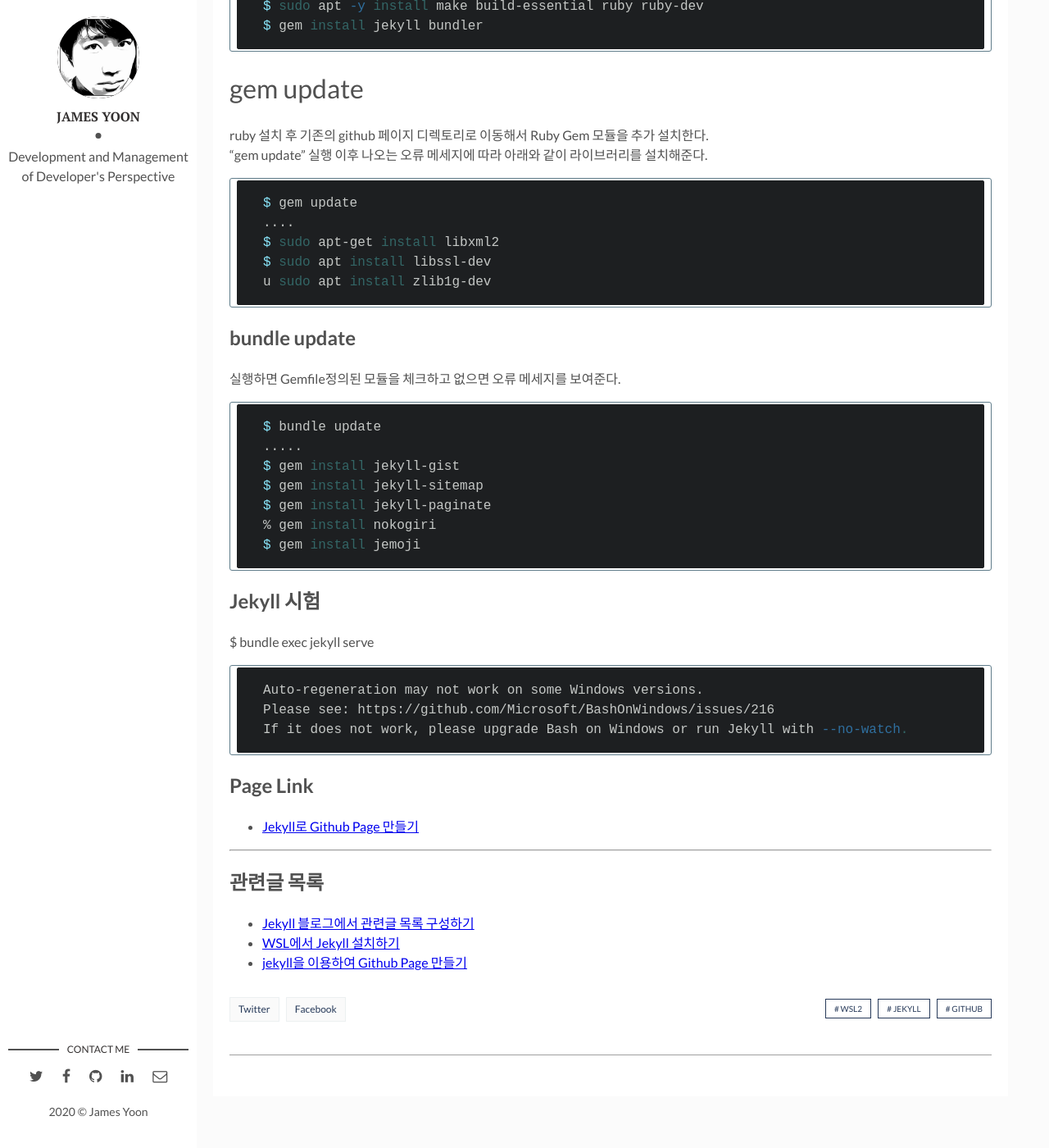
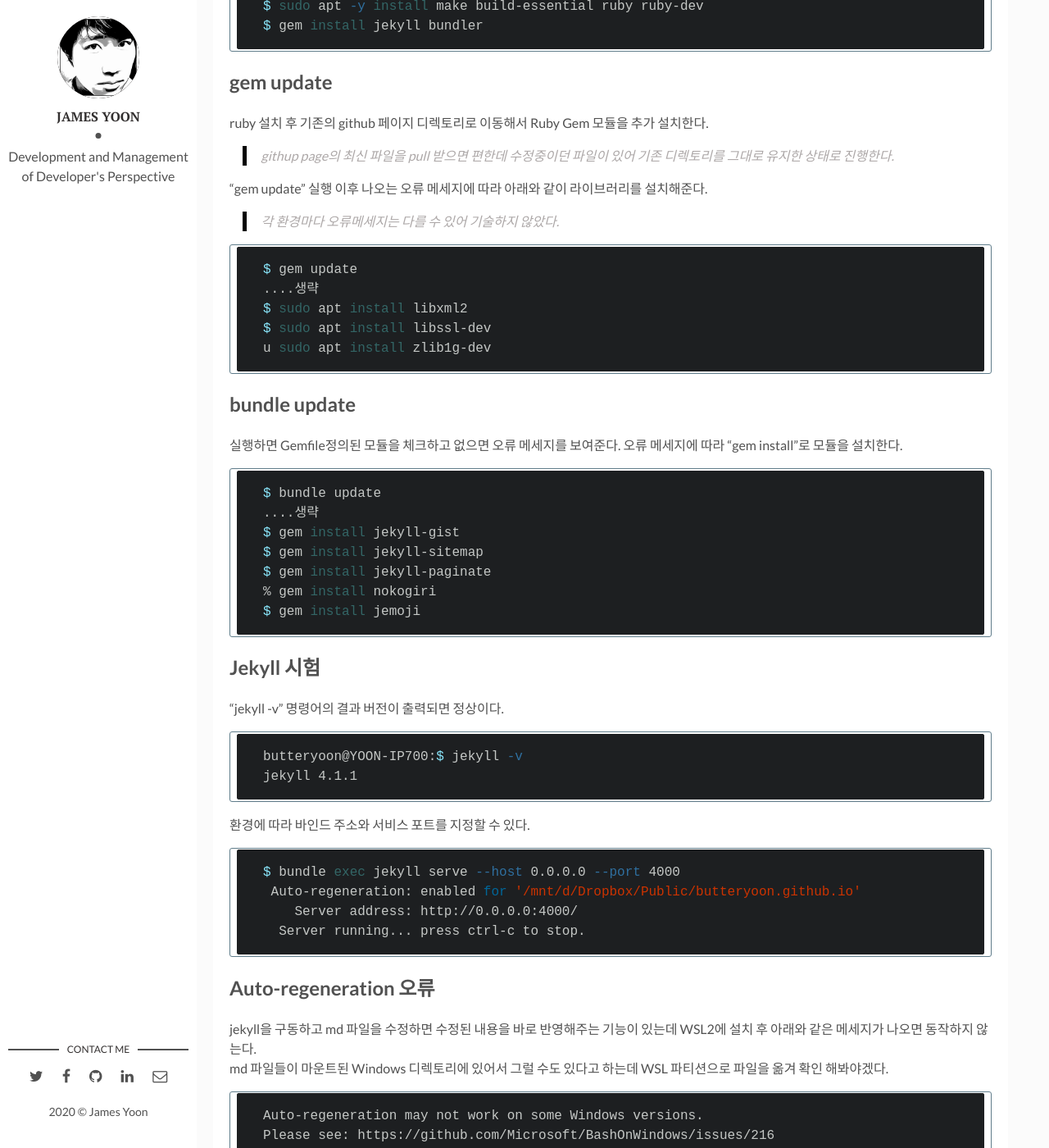
Before and after one commit to butteryoon/butteryoon.github.io, a Jekyll site: the page built from _posts/2020-09-12-jekyll_wsl2.md, in a window 1280 px wide and 1400 px high, scrolled down 883 px. Shown: the whole window at 82% size. Built offline with Jekyll 4.4.1, drawn with Linux system fonts in a browser that asks for light colours; comment, search, counter and statistics services are not loaded; some of the changed text lies outside the part shown.

Commit message:
Jekyll: WSL auto-regeneration 기능 오류 항목 추가

````diff
--- a/_posts/2020-09-12-jekyll_wsl2.md
+++ b/_posts/2020-09-12-jekyll_wsl2.md
@@ -11,49 +11,48 @@ categories: tools
 기존 Windows 환경에서 사용하던 Jekyll을 Windows 10을 새로 설치하면서 WSL에 설치하기로 한다.
 
 WSL은 Ubuntu 20.04 LTS 배포판을 설치했다.
+<!--more-->
+
+## Jekyll 공식 사이트
 
 공식 사이트이 설치가이드 [Installation via Bash on Windows 10](https://jekyllrb.com/docs/installation/windows/#installation-via-bash-on-windows-10)를 보면 WSL환경의 설정 방법이 나와 있는데 WSL Ubuntu 20.04 LTS에서는 Ruby 2.5 버전이 아니라 2.7이 기본 설치된다.
-
-
-
-<!--more-->
-
-
-## Jekyll 설치 준비
 
 - [Jekll on Windows](https://jekyllrb.com/docs/installation/windows/)
 - [How to Set Up a Jekyll Development Site on Ubuntu 20.04](https://www.digitalocean.com/community/tutorials/how-to-set-up-a-jekyll-development-site-on-ubuntu-20-04)
 
-
 ## ruby 사전준비
 
-Ubuntu 20.04 Ruby 버전은 2.7 이다
+Ubuntu 20.04 LTS Ruby 버전은 2.7 이라 공식사이트의 2.5를 설치하지 않고 20.04 LTS의 기본 ruby 패키지 버전인 2.7로 설치를 진행했다.
 
 ```bash
 $ sudo apt -y install make build-essential ruby ruby-dev
 $ gem install jekyll bundler
 ```
 
-# gem update
+## gem update
 
 ruby 설치 후 기존의 github 페이지 디렉토리로 이동해서 Ruby Gem 모듈을 추가 설치한다.
+> githup page의 최신 파일을 pull 받으면 편한데 수정중이던 파일이 있어 기존 디렉토리를 그대로 유지한 상태로 진행한다.
+
 "gem update" 실행 이후 나오는 오류 메세지에 따라 아래와 같이 라이브러리를 설치해준다.
+> 각 환경마다 오류메세지는 다를 수 있어 기술하지 않았다.
 
 ```bash
 $ gem update
-....
-$ sudo apt-get install libxml2
+....생략
+$ sudo apt install libxml2
 $ sudo apt install libssl-dev
 u sudo apt install zlib1g-dev
 ```
 
-##  bundle update
+## bundle update
 
 실행하면 Gemfile정의된 모듈을 체크하고 없으면 오류 메세지를 보여준다.
+오류 메세지에 따라 "gem install"로 모듈을 설치한다.
 
 ```bash
 $ bundle update
-.....
+....생략
 $ gem install jekyll-gist
 $ gem install jekyll-sitemap
 $ gem install jekyll-paginate
@@ -63,14 +62,29 @@ $ gem install jemoji
 
 ## Jekyll 시험
 
-$ bundle exec jekyll serve
+"jekyll -v" 명령어의 결과 버전이 출력되면 정상이다.
+
+```bash
+butteryoon@YOON-IP700:$ jekyll -v
+jekyll 4.1.1
+```
+
+환경에 따라 바인드 주소와 서비스 포트를 지정할 수 있다.
+
+```bash
+$ bundle exec jekyll serve --host 0.0.0.0 --port 4000
+ Auto-regeneration: enabled for '/mnt/d/Dropbox/Public/butteryoon.github.io'
+    Server address: http://0.0.0.0:4000/
+  Server running... press ctrl-c to stop.
+```
+
+## Auto-regeneration 오류
+
+jekyll을 구동하고 md 파일을 수정하면 수정된 내용을 바로 반영해주는 기능이 있는데 WSL2에 설치 후 아래와 같은 메세지가 나오면 동작하지 않는다.
+md 파일들이 마운트된 Windows 디렉토리에 있어서 그럴 수도 있다고 하는데 WSL 파티션으로 파일을 옮겨 확인 해봐야겠다.
 
 ```bash
 Auto-regeneration may not work on some Windows versions.
 Please see: https://github.com/Microsoft/BashOnWindows/issues/216
 If it does not work, please upgrade Bash on Windows or run Jekyll with --no-watch.
 ```
-
-## Page Link
-
-- [Jekyll로 Github Page 만들기]({{site.baseurl}} {% link _posts/2018-09-27-githubPages-with-jekyll.markdown %})
````
